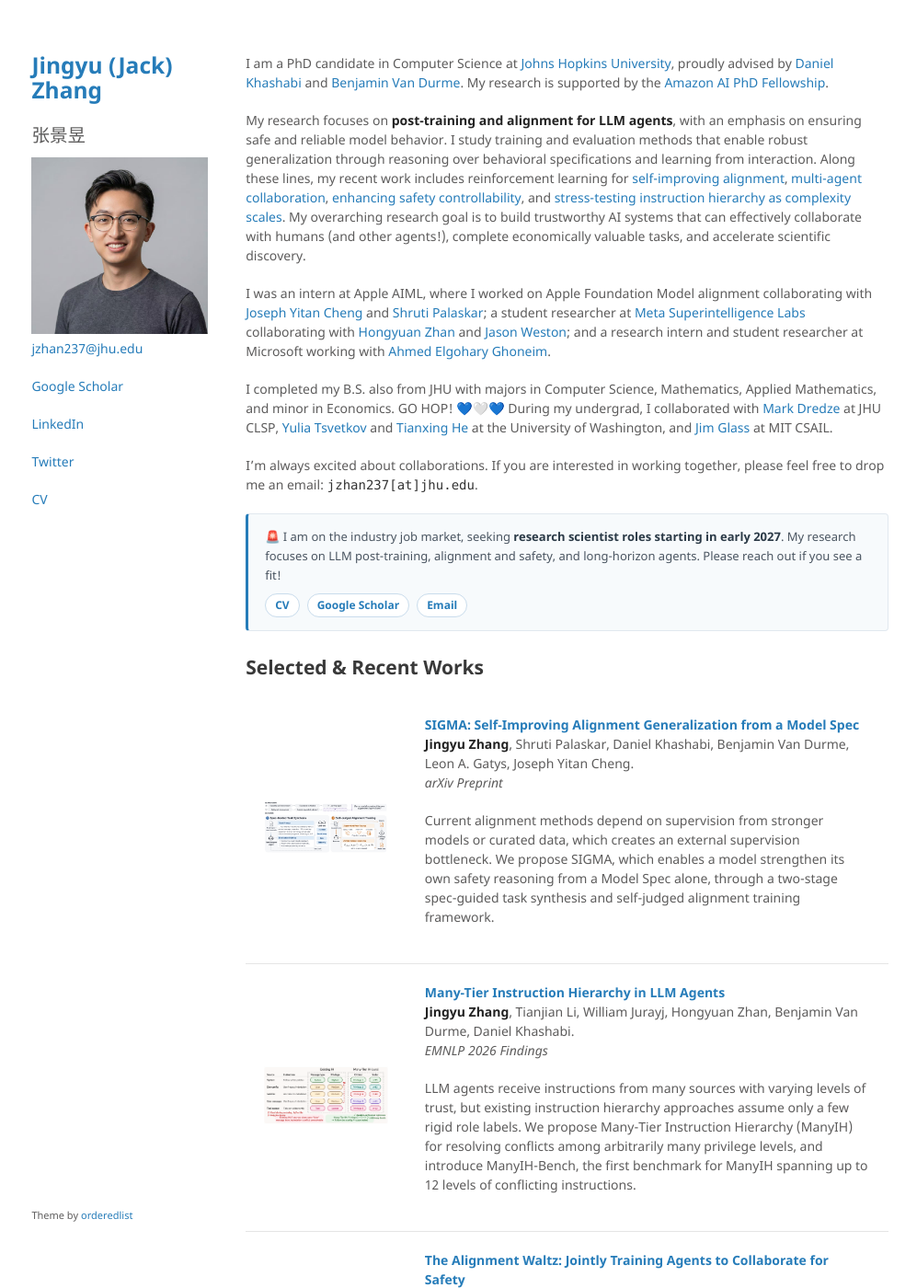
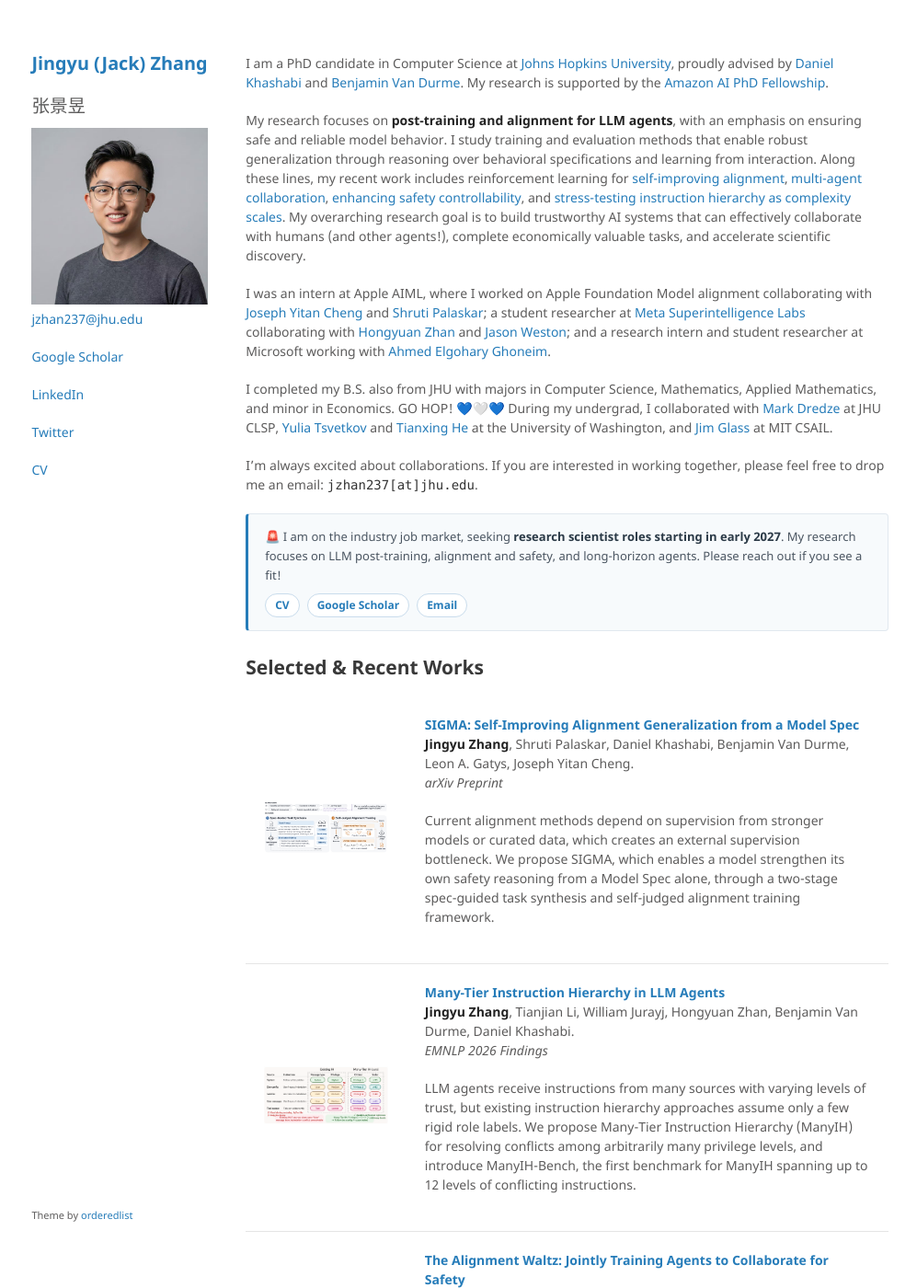
Before and after one commit to jackjyzhang/jackjyzhang.github.io, a Jekyll site: the page built from index.md, in a window 1280 px wide and 1400 px high. Shown: the whole window at 92% size, without its empty margins (140-1137 px from the left). Built offline with Jekyll 4.4.1, drawn with Linux system fonts in a browser that asks for light colours; comment, search, counter and statistics services are not loaded.

Commit message:
Keep sidebar name on one line
Scale the site title with the viewport so "Jingyu (Jack) Zhang" fits the
225px sidebar instead of wrapping onto two lines.

Co-Authored-By: Claude Opus 5.5 <noreply@anthropic.com>

```diff
--- a/_layouts/default.html
+++ b/_layouts/default.html
@@ -19,7 +19,7 @@
   <body>
     <div class="wrapper">
       <header>
-        <h1 style="font-size: 1.75em;"><a href="{{ "/" | absolute_url }}">{{ site.title | default: site.github.repository_name }}</a></h1>
+        <h1 class="site-title"><a href="{{ "/" | absolute_url }}">{{ site.title | default: site.github.repository_name }}</a></h1>
         <p style="font-size: 1.4em; margin-bottom: 0.5em;">张景昱</p>
 
         {% if site.logo %}
--- a/assets/css/style.scss
+++ b/assets/css/style.scss
@@ -2,6 +2,21 @@
 ---
 
 @import "jekyll-theme-minimal";
+
+// The sidebar is min(15vw, 225px) wide, so scale the name with the viewport
+// to keep "Jingyu (Jack) Zhang" on one line (~9.7x the font size wide).
+header h1.site-title {
+  font-size: clamp(1.1em, 1.55vw, 1.65em);
+  white-space: nowrap;
+}
+
+@media screen and (max-width: 960px) {
+  // Sidebar stacks above the content here and has plenty of room.
+  header h1.site-title {
+    font-size: 1.75em;
+    white-space: normal;
+  }
+}
 
 .job-market {
   margin: 20px 0 28px;
```
